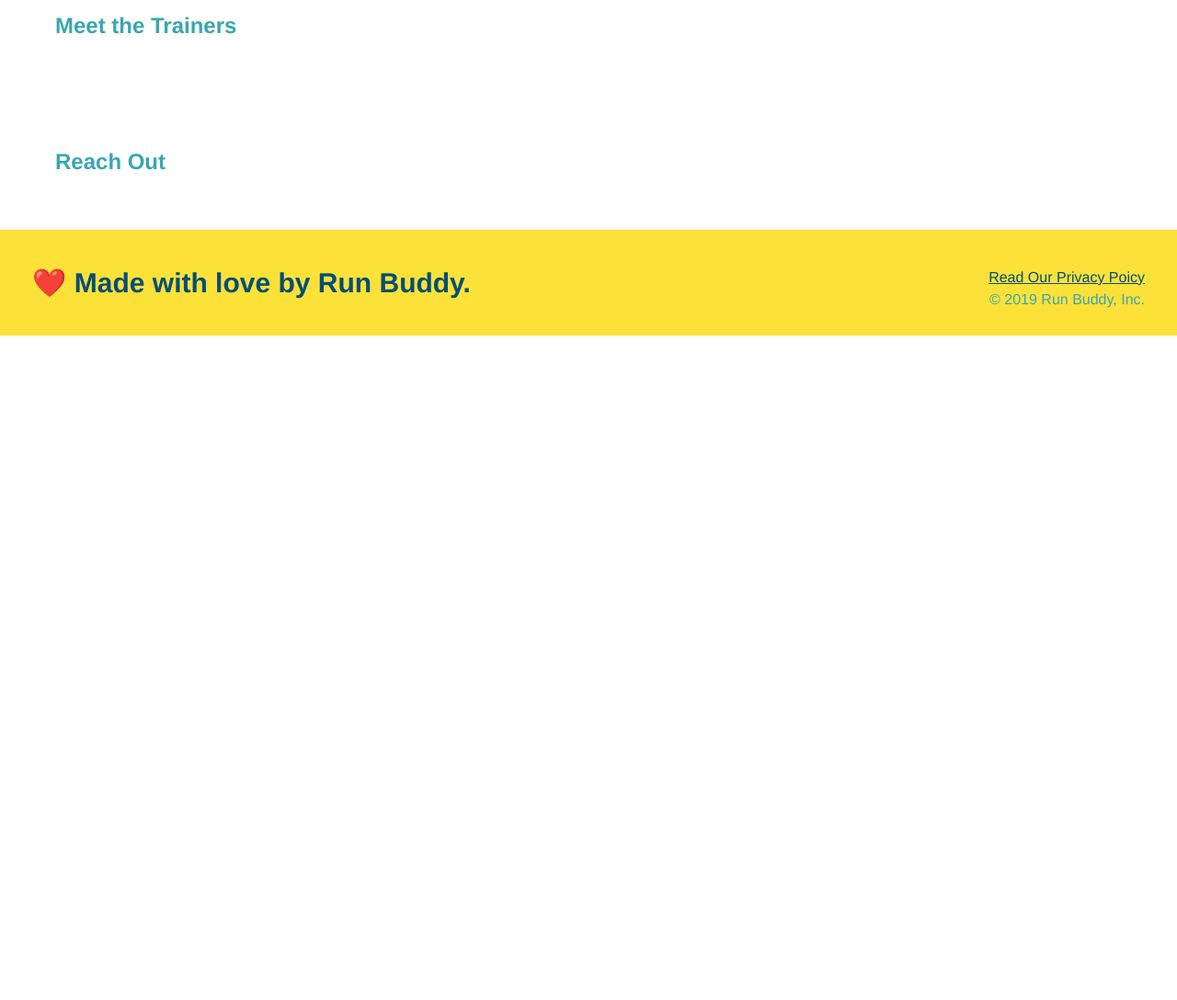
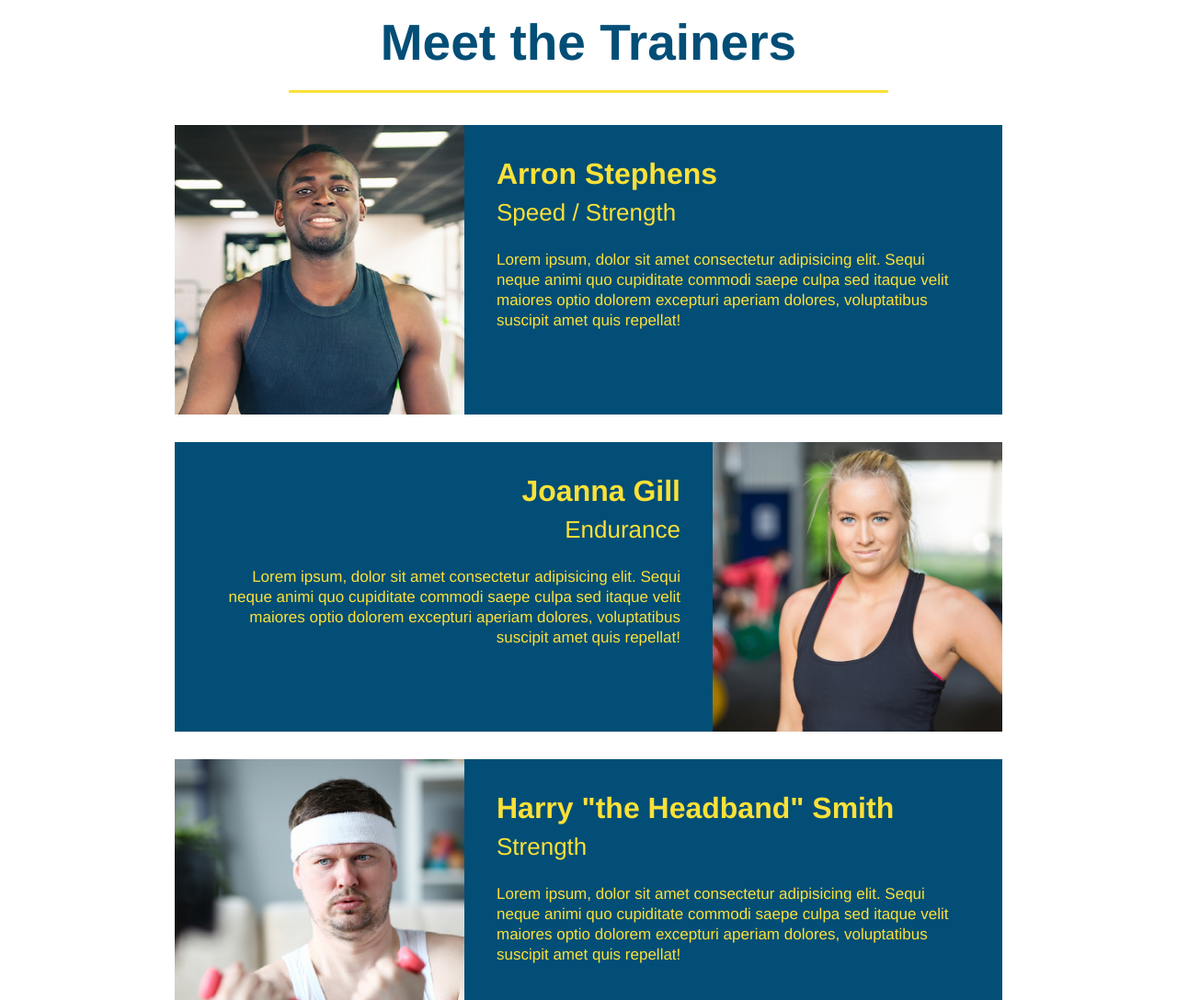
Before and after one commit to cmc496/run-buddy, a plain HTML site: page index.html in a window 1280 px wide. Shown: the part 3420-4508 px from the top of the page at 92% size. Before the commit the page ends 3785 px from the top, so only its background shows below. Drawn offline with Linux system fonts and the light colour scheme; files whose address does not match are found by name.

Commit message:
meet trainers

```diff
--- a/assets/css/style.css
+++ b/assets/css/style.css
@@ -176,3 +176,50 @@ section {
 .steps span {
     font-size: 38px;
 }
+
+.trainers {
+    text-align: center;
+}
+
+.trainer {
+    width: 900px;
+    margin: 0 auto 30px auto;
+    background: #024e76;
+    color: #fce138;
+    overflow:auto;
+}
+
+.trainer img {
+    width: 35%;
+    float: left;
+}
+
+.trainer-bio {
+    padding: 35px;
+    float: left;
+    width: 65%;
+}
+
+.text-left {
+    text-align: left;
+}
+
+.text-right {
+    text-align: right;
+}
+
+.trainer-bio h3 {
+    font-size: 32px;
+    margin-bottom: 8px;
+}
+
+.trainer-bio h4 {
+    font-weight: lighter;
+    font-size: 26px;
+    margin-bottom: 25px;
+}
+
+.trainer-bio p {
+    font-size: 17px;
+    line-height: 1.3;
+}
--- a/index.html
+++ b/index.html
@@ -122,8 +122,46 @@
             </section>
 
             <!-- meet trainers section-->
-            <section>
-                <h2>Meet the Trainers</h2>
+            <section id="your-trainers" class="trainers">
+                <h2 class="section-title primary-border">
+                    Meet the Trainers
+                </h2>
+                <article class="trainer">
+                    <img src="./assets/images/trainer-1.jpg" alt="Arron Stephens in his workout clothes, ready to pump iron" />
+                    <div class="trainer-bio text-left">
+                      <h3>Arron Stephens</h3>
+                      <h4>Speed / Strength</h4>
+                      <p>
+                        Lorem ipsum, dolor sit amet consectetur adipisicing elit. Sequi neque animi quo cupiditate commodi saepe culpa sed
+                        itaque velit maiores optio dolorem excepturi aperiam dolores, voluptatibus suscipit amet quis repellat!
+                      </p>
+                    </div>
+                  </article>
+                  <!-- second trainer bio -->
+<article class="trainer">
+    <div class="trainer-bio text-right">
+      <h3>Joanna Gill</h3>
+      <h4>Endurance</h4>
+      <p>
+        Lorem ipsum, dolor sit amet consectetur adipisicing elit. Sequi neque animi quo cupiditate commodi saepe culpa sed
+        itaque velit maiores optio dolorem excepturi aperiam dolores, voluptatibus suscipit amet quis repellat!
+      </p>
+    </div>
+    <img src="./assets/images/trainer-2.jpg" alt="Joanna Gill cooling off after a workout" />
+  </article>
+
+  <!-- third trainer bio -->
+  <article class="trainer">
+    <img src="./assets/images/trainer-3.jpg" alt="Harry Smith wearing a headband and lifting comically small pink weights" />
+    <div class="trainer-bio text-left">
+      <h3>Harry "the Headband" Smith</h3>
+      <h4>Strength</h4>
+      <p>
+        Lorem ipsum, dolor sit amet consectetur adipisicing elit. Sequi neque animi quo cupiditate commodi saepe culpa sed
+        itaque velit maiores optio dolorem excepturi aperiam dolores, voluptatibus suscipit amet quis repellat!
+      </p>
+    </div>
+  </article>
             </section>
 
             <!-- reach out section-->
```
Also changed, not shown: assets/images/trainer-1.jpg (added), assets/images/trainer-2.jpg (added), assets/images/trainer-3.jpg (added).
